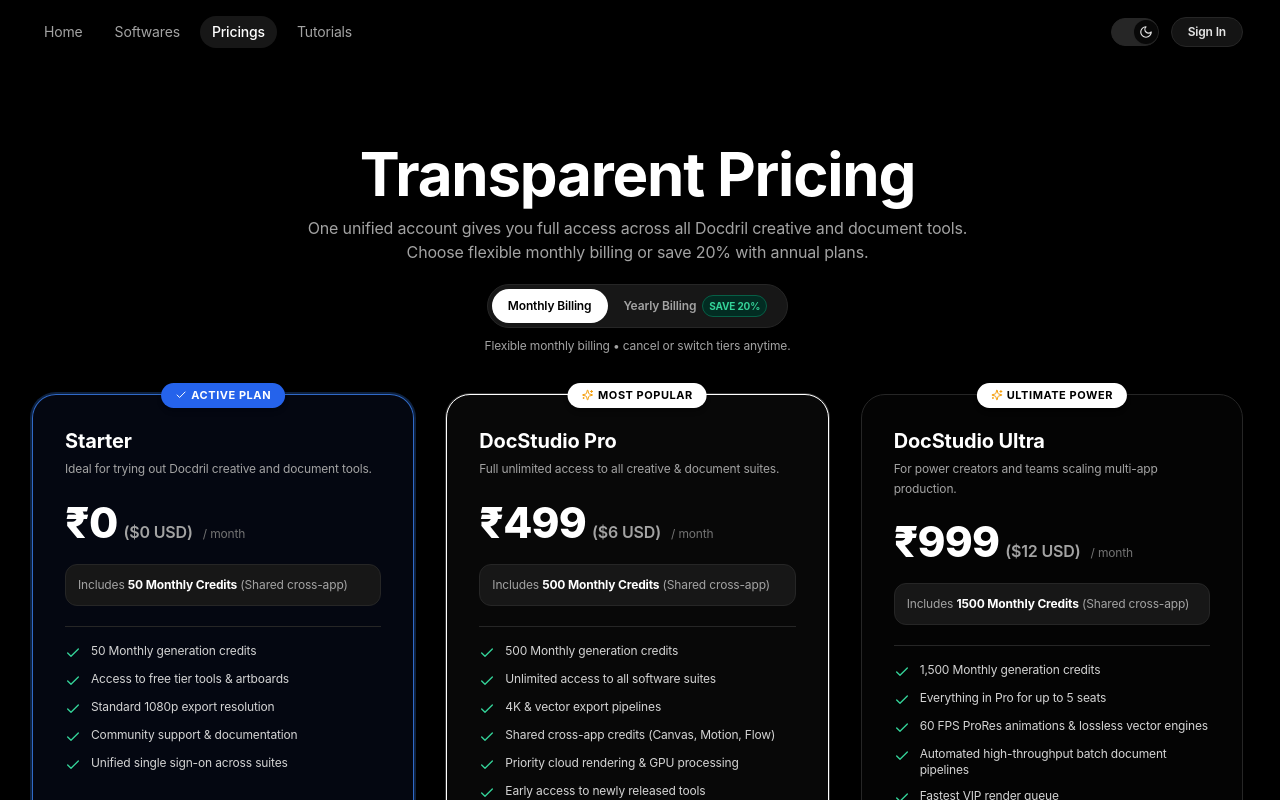
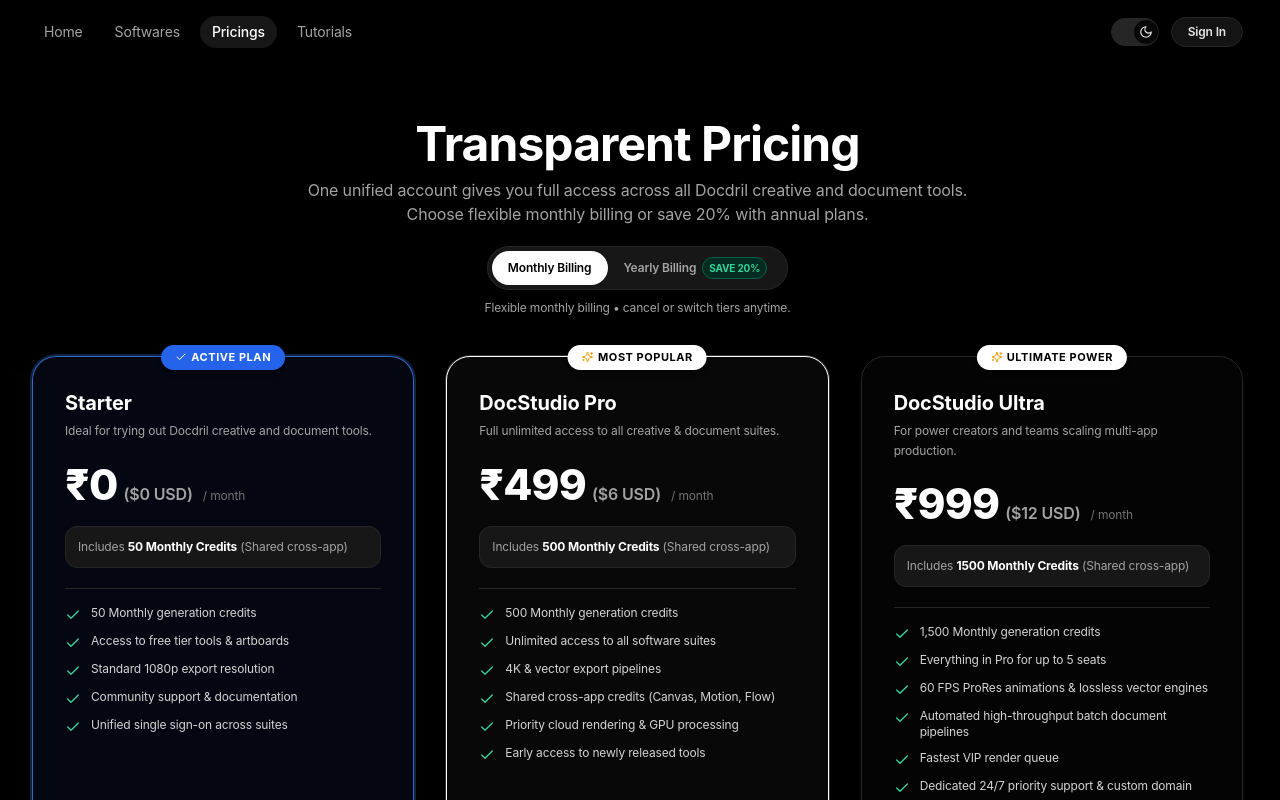
Before and after one commit to ipsole/DocStudio, a Next.js app: page /pricing in a window 1280 px wide. Shown: the top 800 px of the page. Built offline with nearby package versions, Linux system fonts and the light colour scheme; no server answers; a web font is replaced by a local one.

Commit message:
style: standardize navbar-to-heading padding and typography across apps, pricing, and tutorials

```diff
--- a/src/app/apps/page.tsx
+++ b/src/app/apps/page.tsx
@@ -39,13 +39,13 @@
   });
 
   return (
-    <div className="max-w-[1440px] mx-auto px-4 sm:px-6 md:px-8 py-10 sm:py-14 space-y-8">
+    <div className="max-w-[1440px] mx-auto px-4 sm:px-6 md:px-8 pt-10 sm:pt-14 pb-12 sm:pb-16 space-y-8">
       {/* Centered Clean Header */}
-      <div className="max-w-3xl mx-auto text-center space-y-2">
+      <div className="max-w-3xl mx-auto text-center space-y-2.5">
         <h1 className="text-3xl sm:text-4xl md:text-5xl font-bold tracking-tight text-neutral-950 dark:text-white font-sans">
           Software, Tools & Plugins
         </h1>
-        <p className="text-sm text-neutral-600 dark:text-neutral-400 font-sans">
+        <p className="text-sm sm:text-base text-neutral-600 dark:text-neutral-400 font-sans max-w-2xl mx-auto leading-relaxed">
           Discover and launch active and upcoming applications, creative tools, and plugins across Docdril.
         </p>
       </div>
--- a/src/app/pricing/page.tsx
+++ b/src/app/pricing/page.tsx
@@ -158,7 +158,7 @@
   };
 
   return (
-    <div className="max-w-[1360px] mx-auto px-4 sm:px-6 md:px-8 py-12 sm:py-16 space-y-16 sm:space-y-20 text-neutral-900 dark:text-white">
+    <div className="max-w-[1360px] mx-auto px-4 sm:px-6 md:px-8 pt-10 sm:pt-14 pb-12 sm:pb-16 space-y-16 sm:space-y-20 text-neutral-900 dark:text-white">
       {/* Toast Notification */}
       {successToast && (
         <div className="fixed bottom-6 right-6 z-50 bg-emerald-600 text-white px-5 py-3 rounded-2xl shadow-2xl font-sans text-xs font-semibold flex items-center gap-2 animate-fade-in-up">
@@ -169,9 +169,9 @@
 
       {/* 1. Subscription Plans Section (Hero Header, Billing Switcher & Cards Grid) */}
       <div className="space-y-6 sm:space-y-8">
-        <div className="max-w-3xl mx-auto text-center space-y-5 pt-2 sm:pt-4">
-          <div className="space-y-3">
-            <h1 className="text-4xl sm:text-5xl md:text-6xl font-bold tracking-tight text-neutral-950 dark:text-white font-sans">
+        <div className="max-w-3xl mx-auto text-center space-y-5">
+          <div className="space-y-2.5">
+            <h1 className="text-3xl sm:text-4xl md:text-5xl font-bold tracking-tight text-neutral-950 dark:text-white font-sans">
               Transparent Pricing
             </h1>
             <p className="text-sm sm:text-base text-neutral-600 dark:text-neutral-400 font-sans max-w-2xl mx-auto leading-relaxed">
--- a/src/app/tutorials/page.tsx
+++ b/src/app/tutorials/page.tsx
@@ -37,12 +37,12 @@
   ];
 
   return (
-    <div className="max-w-[1280px] mx-auto px-4 sm:px-6 md:px-8 py-12 sm:py-16 space-y-12">
-      <div className="max-w-2xl mx-auto text-center space-y-3">
-        <h1 className="text-4xl sm:text-5xl font-bold tracking-tight text-neutral-950 dark:text-white font-sans">
+    <div className="max-w-[1280px] mx-auto px-4 sm:px-6 md:px-8 pt-10 sm:pt-14 pb-12 sm:pb-16 space-y-12">
+      <div className="max-w-3xl mx-auto text-center space-y-2.5">
+        <h1 className="text-3xl sm:text-4xl md:text-5xl font-bold tracking-tight text-neutral-950 dark:text-white font-sans">
           Tutorials & Documentation
         </h1>
-        <p className="text-sm sm:text-base text-neutral-600 dark:text-neutral-400 font-sans">
+        <p className="text-sm sm:text-base text-neutral-600 dark:text-neutral-400 font-sans max-w-2xl mx-auto leading-relaxed">
           Guides, walkthroughs, and technical references to help you get the most out of every Docdril tool.
         </p>
       </div>
```
